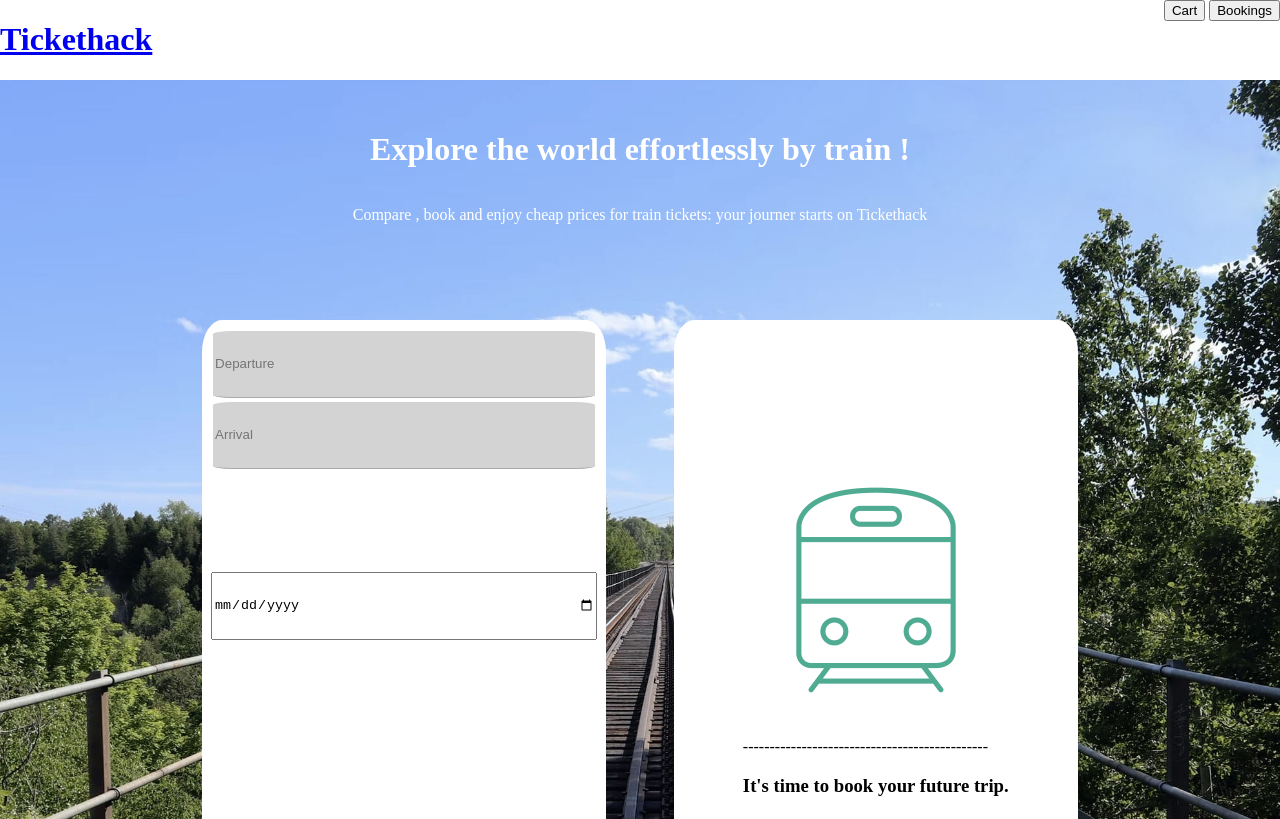
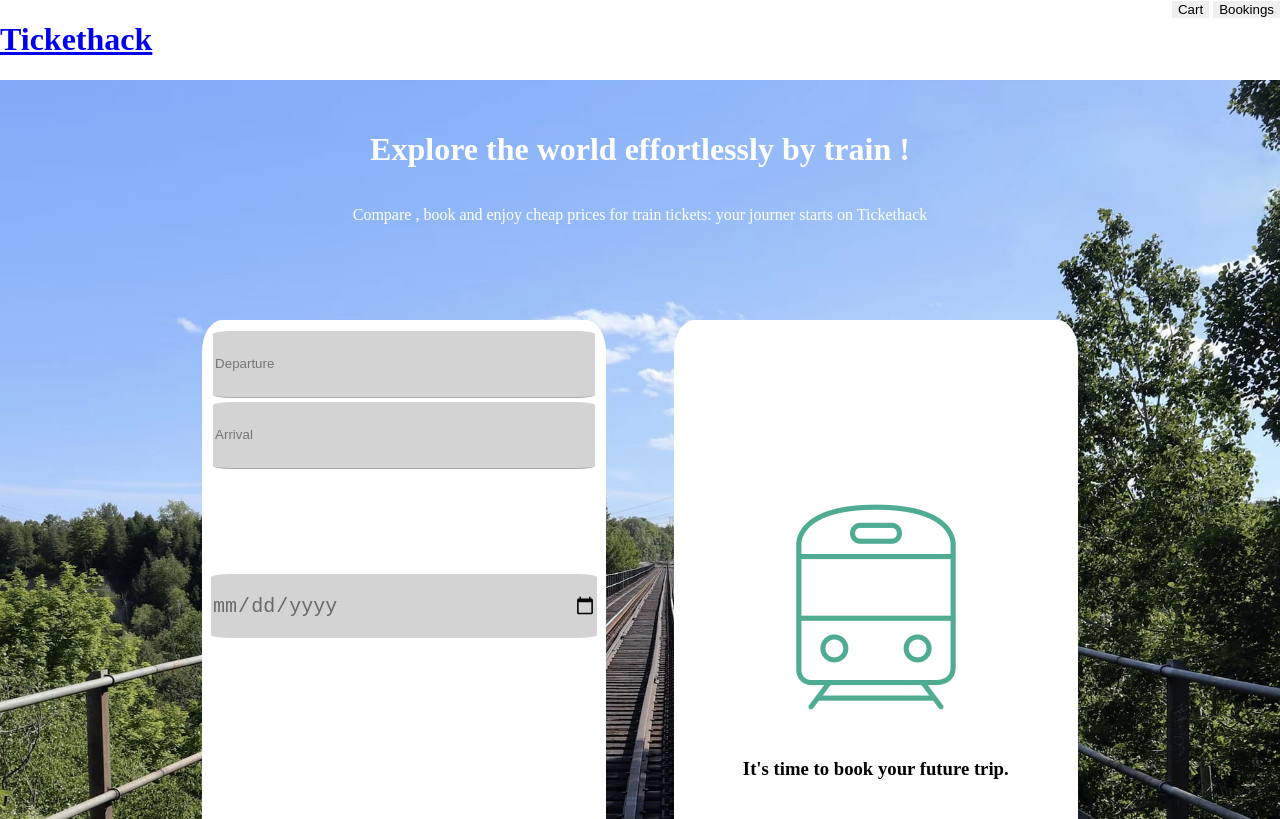
Before and after one commit to Alonajae/tickethack-frontend, a plain HTML site: page index.html in a window 1280 px wide. Shown: the top 819 px of the page. Drawn offline with Linux system fonts and the light colour scheme.

Commit message:
mise en place home

```diff
--- a/index.html
+++ b/index.html
@@ -17,7 +17,7 @@
             </div>
             <div id="left-block">
                 <button id="btn-cart" type="button">Cart</button>
-                <button class="btn-bookings" type="button">Bookings</button>
+                <button id="btn-bookings" type="button">Bookings</button>
             </div>
         </div>
 
@@ -38,10 +38,7 @@
             <div id="img-container">
                 <img src="./images/train.png">
             </div>
-            <div id="message">
-                <p>----------------------------------------------</p>
-                <h3>It's time to book your future trip.</h3>
-            </div>
+            <h3>It's time to book your future trip.</h3>
         </div>
 
 
--- a/style.css
+++ b/style.css
@@ -99,6 +99,18 @@ input[type=text] {
 }
 
 input[type=date]{
+    border: none;
     height: 8vh;
     margin-bottom: 20vh;
+    background-color: lightgrey;
+    color: dimgray;
+    font-size: x-large;
+    border-radius: 5%;
 }
+
+#btn-cart {
+    border: none;
+}
+#btn-bookings {
+    border: none;
+}
```
